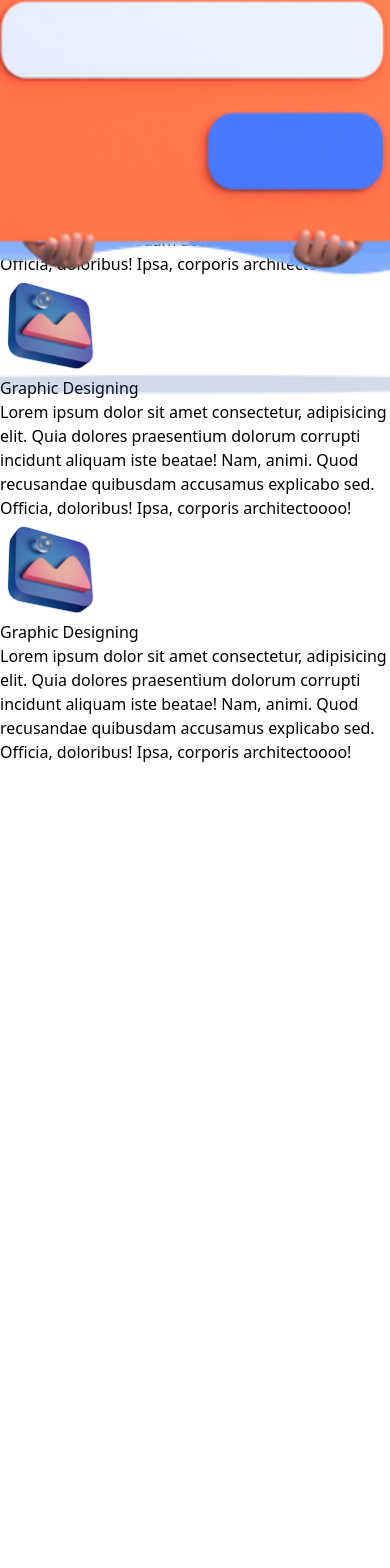
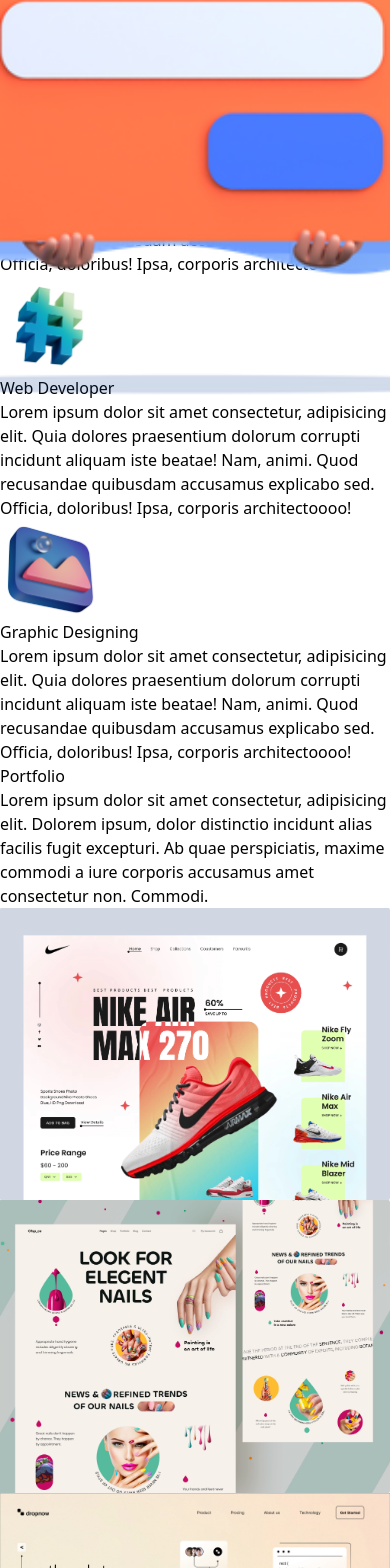
Before and after one commit to IT22091352/reactjs-and-nextjs-portfolio_website, a Next.js app: page / in a window 390 px wide. Shown: the part 392-1960 px from the top of the page. Before the commit the page ends 1156 px from the top, so only its background shows below. Built offline with nearby package versions, Linux system fonts and the light colour scheme.

Commit message:
Enhance home page layout with new portfolio section, updated service cards, and improved styling

```diff
--- a/app/page.tsx
+++ b/app/page.tsx
@@ -9,6 +9,11 @@
 //Image
 import profileImage from "../public/p2.png";
 import graphdesign from '../public/design.png';
+import webdev from '../public/code.png';
+import imag1 from '../public/web1.png';
+import imag2 from '../public/web2.png';
+import imag3 from '../public/web3.png';
+
 
 export default function Home() {
   return (
@@ -70,7 +75,7 @@
         {/* Services session */}
         <section>
           <div>
-            <h2>Services and Offers</h2>
+            <h2 className="text-5xl py-10 font-bold opacity-60">Services and Offers</h2>
             <p className="text-sm py-4 text-gray-400">Lorem ipsum dolor sit amet consectetur, adipisicing elit. Dolorem
                ipsum, dolor distinctio incidunt alias
                facilis fugit excepturi. Ab quae perspiciatis,
@@ -78,7 +83,7 @@
           </div>
 
           {/* services card */}
-          <div className="grid grid-cols-1 md:grid-cols-3 gap-4 p-4">
+          <div >
             {/* card1 */}
             <div className="bg-yellow-300 text-center shadow-sm p-5 rounded-xl my-10">
               <Image src={graphdesign}
@@ -87,7 +92,7 @@
                 height={100}
                 className="inline"
             />
-            <h2 className="text-2xl py-10 font-bold">Graphic Designing</h2>
+            <h2 className="text-2xl py-5 font-bold">Graphic Designing</h2>
             <p className="text-sm py-2 text-gray-800 leading-6">Lorem ipsum dolor sit amet consectetur, adipisicing elit.
                Quia dolores praesentium dolorum corrupti incidunt aliquam
                iste beatae! Nam, animi. Quod recusandae quibusdam
@@ -98,13 +103,13 @@
 
            {/* card2 */}
            <div className="bg-yellow-300 text-center shadow-sm p-5 rounded-xl my-10">
-              <Image src={graphdesign}
-               alt="graph designer"
+              <Image src={webdev}
+               alt="Web Developer"
                 width={100}
                 height={100}
                 className="inline"
             />
-            <h2 className="text-2xl py-10 font-bold">Graphic Designing</h2>
+            <h2 className="text-2xl py-5 font-bold">Web Developer</h2>
             <p className="text-sm py-2 text-gray-800 leading-6">Lorem ipsum dolor sit amet consectetur, adipisicing elit.
                Quia dolores praesentium dolorum corrupti incidunt aliquam
                iste beatae! Nam, animi. Quod recusandae quibusdam
@@ -120,18 +125,52 @@
                 height={100}
                 className="inline"
             />
-            <h2 className="text-2xl py-10 font-bold">Graphic Designing</h2>
+            <h2 className="text-2xl py-5 font-bold">Graphic Designing</h2>
             <p className="text-sm py-2 text-gray-800 leading-6">Lorem ipsum dolor sit amet consectetur, adipisicing elit.
                Quia dolores praesentium dolorum corrupti incidunt aliquam
                iste beatae! Nam, animi. Quod recusandae quibusdam
               accusamus explicabo sed. Officia, doloribus! Ipsa,
                corporis architectoooo!</p>
             </div>
+          </div>
+        </section>
 
 
+        {/* my work */}
+        <section>
+          <div>
+            <h2 className="text-5xl py-10 font-bold opacity-60" >Portfolio</h2>
+            <p className="text-sm py-4 text-gray-400">Lorem ipsum dolor sit amet consectetur, adipisicing elit. Dolorem
+               ipsum, dolor distinctio incidunt alias
+               facilis fugit excepturi. Ab quae perspiciatis,
+               maxime commodi a iure corporis accusamus amet consectetur non. Commodi.</p>
+          </div>
+
+          {/* images */}
+          <div className="flex-col gap-10 p-10">
+            <Image src={imag1} alt="imag1" layout="responsive" className="rounded-lg object-cover"/>
+            <Image src={imag2} alt="imag2"layout="responsive" className="rounded-lg object-cover"/>
+            <Image src={imag3} alt="imag3"layout="responsive" className="rounded-lg object-cover"/>
 
           </div>
         </section>
+
+        {/* footer */}
+        <div className="border-t-2 border-black text-sm opacity-60 flex flex-col  gap-5 items-center justify-center py-10">
+          <h3 className="texr-base mb-2">Contact Us</h3>
+          <p className="opacity-60">Lorem ipsum dolor sit amet consectetur adipisicing elit.
+            Eaque omnis reiciendis, ab totam dolorem quis odit sed
+            ullam incidunt corporis illo maiores provident fugiat nemo
+             amet? Tenetur dolores officiis dolore.</p>
+        </div>
+
+        <div>
+        <div className="text-4xl flex justify-center gap-16 text-gray-600">
+            <a href="https://www.linkedin.com/in/chathuka-dilakshana-006315284/" ><FaLinkedin /></a>
+            <a href="https://github.com/IT22091352" ><FaGithubSquare /></a>
+            <a href="chathukadilakshana33@gmail.com" ><MdOutgoingMail /></a>
+          </div>
+        </div>
 
 
 
```
